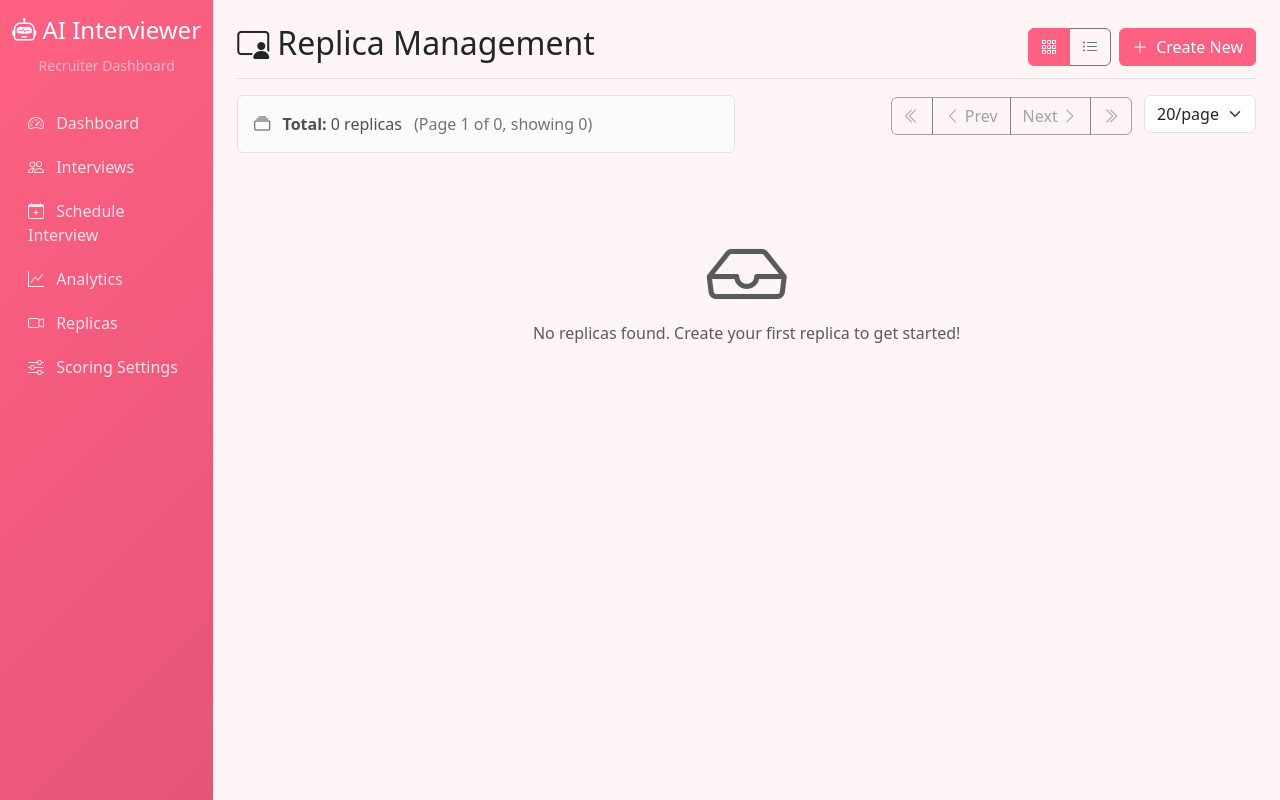
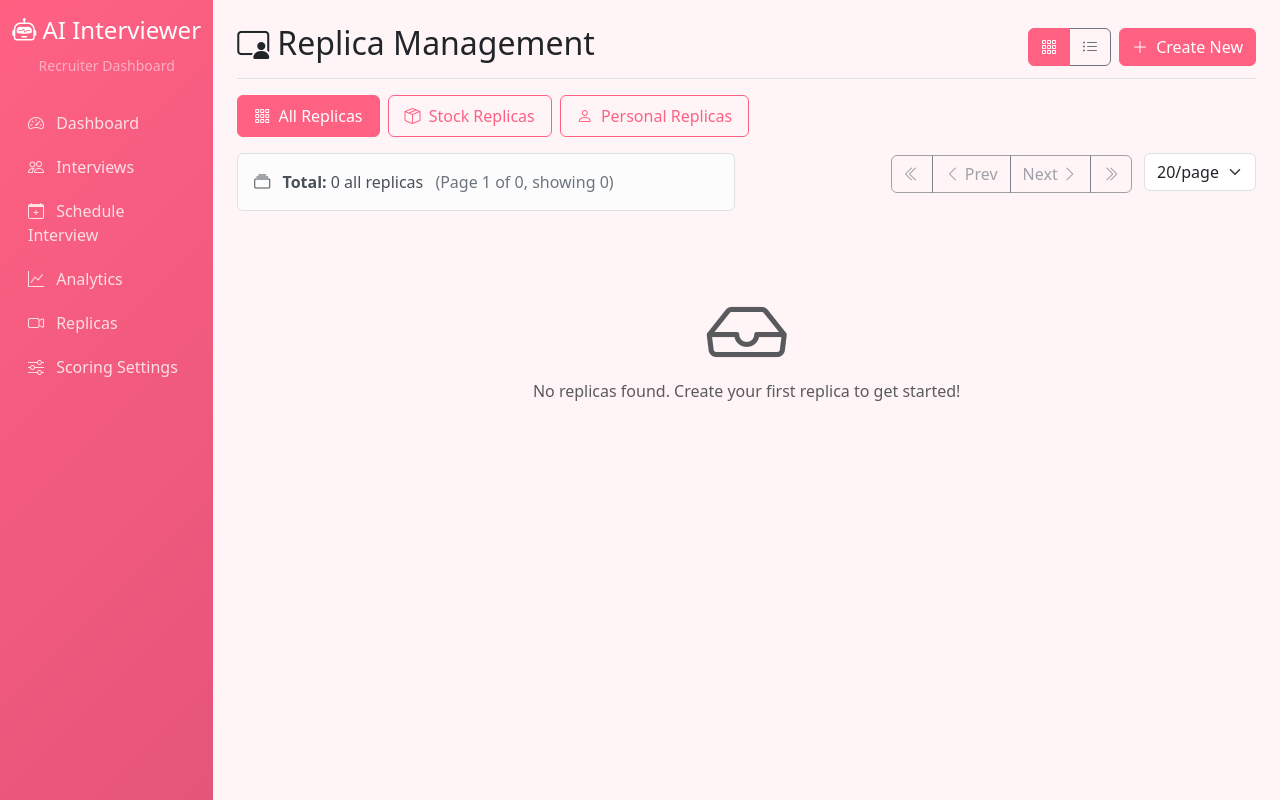
Before and after one commit to prashantlv/ai-interviewer, a FastAPI app: page /dashboard/replicas in a window 1280 px wide. Run offline with FastAPI, Linux system fonts and the light colour scheme; data that the repository does not hold is empty; some libraries are stand-ins or nearby versions.

Commit message:
bug fixes

```diff
--- a/web_server/routers/tavus.py
+++ b/web_server/routers/tavus.py
@@ -39,16 +39,31 @@ class RenameReplicaRequest(BaseModel):
 # ============================================================================
 
 @router.get("/dashboard/replicas", response_class=HTMLResponse)
-async def replicas_page(request: Request, page: int = 1, limit: int = 20):
+async def replicas_page(request: Request, page: int = 1, limit: int = 20, replica_type: Optional[str] = None):
     """
     Replica Management dashboard page
 
     Displays UI for managing avatar replicas (list, create, rename, delete)
     Supports pagination with page and limit query parameters.
+
+    Args:
+        replica_type: Filter by 'user' (personal), 'stock' (system), or None (all)
     """
     try:
-        # Fetch replicas with pagination
-        result = await tavus_service.list_replicas(verbose=True, limit=limit, page=page)
+        # Map 'stock' to 'system' for Tavus API
+        api_replica_type = None
+        if replica_type == 'stock':
+            api_replica_type = 'system'
+        elif replica_type == 'user':
+            api_replica_type = 'user'
+
+        # Fetch replicas with pagination and optional type filter
+        result = await tavus_service.list_replicas(
+            verbose=True,
+            limit=limit,
+            page=page,
+            replica_type=api_replica_type
+        )
 
         replicas = []
         total_count = 0
@@ -68,7 +83,8 @@ async def replicas_page(request: Request, page: int = 1, limit: int = 20):
                 "page_title": "Replicas",
                 "current_page": page,
                 "limit": limit,
-                "total_pages": total_pages
+                "total_pages": total_pages,
+                "replica_type": replica_type or "all"
             }
         )
     except Exception as e:
--- a/web_server/templates/tavus_replicas.html
+++ b/web_server/templates/tavus_replicas.html
@@ -3,6 +3,20 @@
 {% block title %}Replica Management{% endblock %}
 
 {% block extra_css %}
+<style>
+    .nav-pills .nav-link {
+        color: #FF6183;
+        border: 1px solid #FF6183;
+        margin-right: 0.5rem;
+    }
+    .nav-pills .nav-link:hover {
+        background-color: #FFF5F6;
+    }
+    .nav-pills .nav-link.active {
+        background-color: #FF6183;
+        color: white;
+    }
+</style>
 <style>
     .replica-card {
         transition: transform 0.2s, box-shadow 0.2s;
@@ -112,12 +126,35 @@
 {% endblock %}
 
 {% block content %}
+<!-- Filter Tabs -->
+<div class="row mb-3">
+    <div class="col-12">
+        <ul class="nav nav-pills">
+            <li class="nav-item">
+                <a class="nav-link {% if replica_type == 'all' %}active{% endif %}" href="?page=1&limit={{ limit }}">
+                    <i class="bi bi-grid-3x3-gap me-1"></i> All Replicas
+                </a>
+            </li>
+            <li class="nav-item">
+                <a class="nav-link {% if replica_type == 'stock' %}active{% endif %}" href="?page=1&limit={{ limit }}&replica_type=stock">
+                    <i class="bi bi-box-seam me-1"></i> Stock Replicas
+                </a>
+            </li>
+            <li class="nav-item">
+                <a class="nav-link {% if replica_type == 'user' %}active{% endif %}" href="?page=1&limit={{ limit }}&replica_type=user">
+                    <i class="bi bi-person me-1"></i> Personal Replicas
+                </a>
+            </li>
+        </ul>
+    </div>
+</div>
+
 <!-- Stats & Pagination Info -->
 <div class="row mb-4">
     <div class="col-md-6">
         <div class="alert alert-light border mb-0">
             <i class="bi bi-collection me-2"></i>
-            <strong>Total:</strong> {{ total_count }} replicas
+            <strong>Total:</strong> {{ total_count }} {{ replica_type }} replicas
             <span class="pagination-info ms-2">
                 (Page {{ current_page }} of {{ total_pages }}, showing {{ replicas|length }})
             </span>
@@ -125,20 +162,20 @@
     </div>
     <div class="col-md-6 text-end">
         <div class="btn-group">
-            <a href="?page=1&limit={{ limit }}" class="btn btn-outline-secondary {% if current_page == 1 %}disabled{% endif %}">
+            <a href="?page=1&limit={{ limit }}{% if replica_type != 'all' %}&replica_type={{ replica_type }}{% endif %}" class="btn btn-outline-secondary {% if current_page == 1 %}disabled{% endif %}">
                 <i class="bi bi-chevron-double-left"></i>
             </a>
-            <a href="?page={{ current_page - 1 }}&limit={{ limit }}" class="btn btn-outline-secondary {% if current_page <= 1 %}disabled{% endif %}">
+            <a href="?page={{ current_page - 1 }}&limit={{ limit }}{% if replica_type != 'all' %}&replica_type={{ replica_type }}{% endif %}" class="btn btn-outline-secondary {% if current_page <= 1 %}disabled{% endif %}">
                 <i class="bi bi-chevron-left"></i> Prev
             </a>
-            <a href="?page={{ current_page + 1 }}&limit={{ limit }}" class="btn btn-outline-secondary {% if current_page >= total_pages %}disabled{% endif %}">
+            <a href="?page={{ current_page + 1 }}&limit={{ limit }}{% if replica_type != 'all' %}&replica_type={{ replica_type }}{% endif %}" class="btn btn-outline-secondary {% if current_page >= total_pages %}disabled{% endif %}">
                 Next <i class="bi bi-chevron-right"></i>
             </a>
-            <a href="?page={{ total_pages }}&limit={{ limit }}" class="btn btn-outline-secondary {% if current_page >= total_pages %}disabled{% endif %}">
+            <a href="?page={{ total_pages }}&limit={{ limit }}{% if replica_type != 'all' %}&replica_type={{ replica_type }}{% endif %}" class="btn btn-outline-secondary {% if current_page >= total_pages %}disabled{% endif %}">
                 <i class="bi bi-chevron-double-right"></i>
             </a>
         </div>
-        <select class="form-select d-inline-block ms-2" style="width: auto;" onchange="window.location.href='?page=1&limit='+this.value">
+        <select class="form-select d-inline-block ms-2" style="width: auto;" onchange="window.location.href='?page=1&limit='+this.value+'{% if replica_type != 'all' %}&replica_type={{ replica_type }}{% endif %}'">
             <option value="12" {% if limit == 12 %}selected{% endif %}>12/page</option>
             <option value="20" {% if limit == 20 %}selected{% endif %}>20/page</option>
             <option value="40" {% if limit == 40 %}selected{% endif %}>40/page</option>
```
